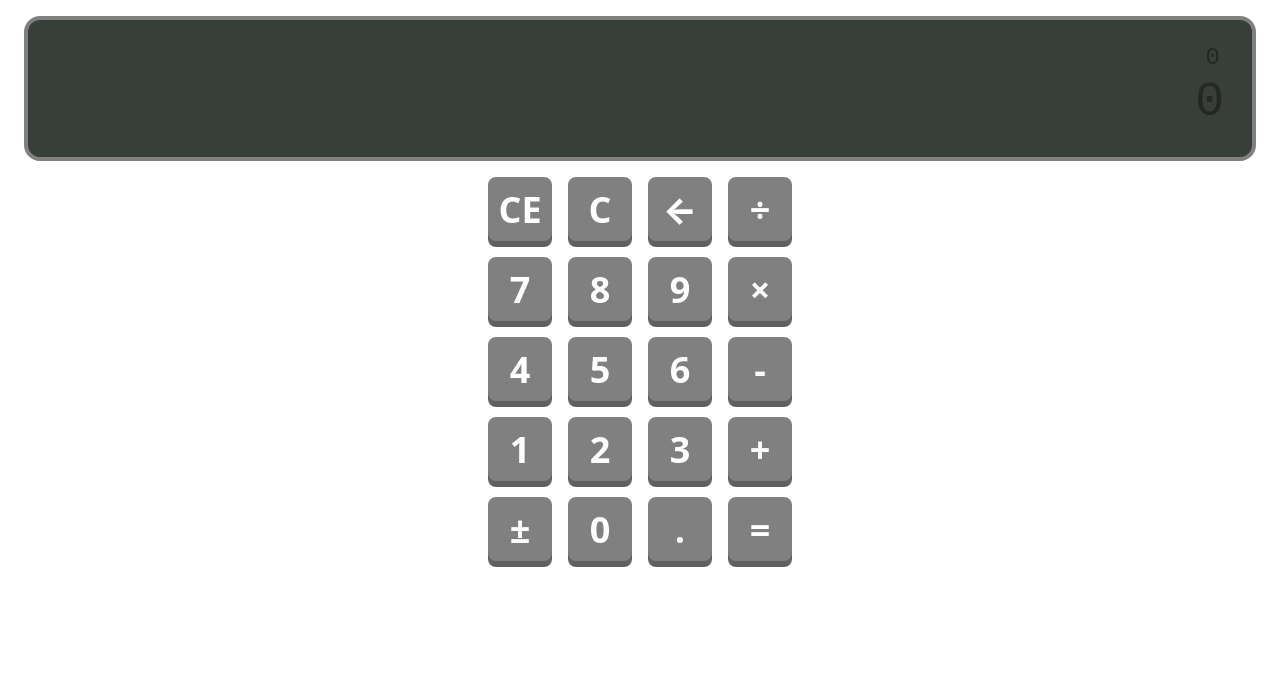
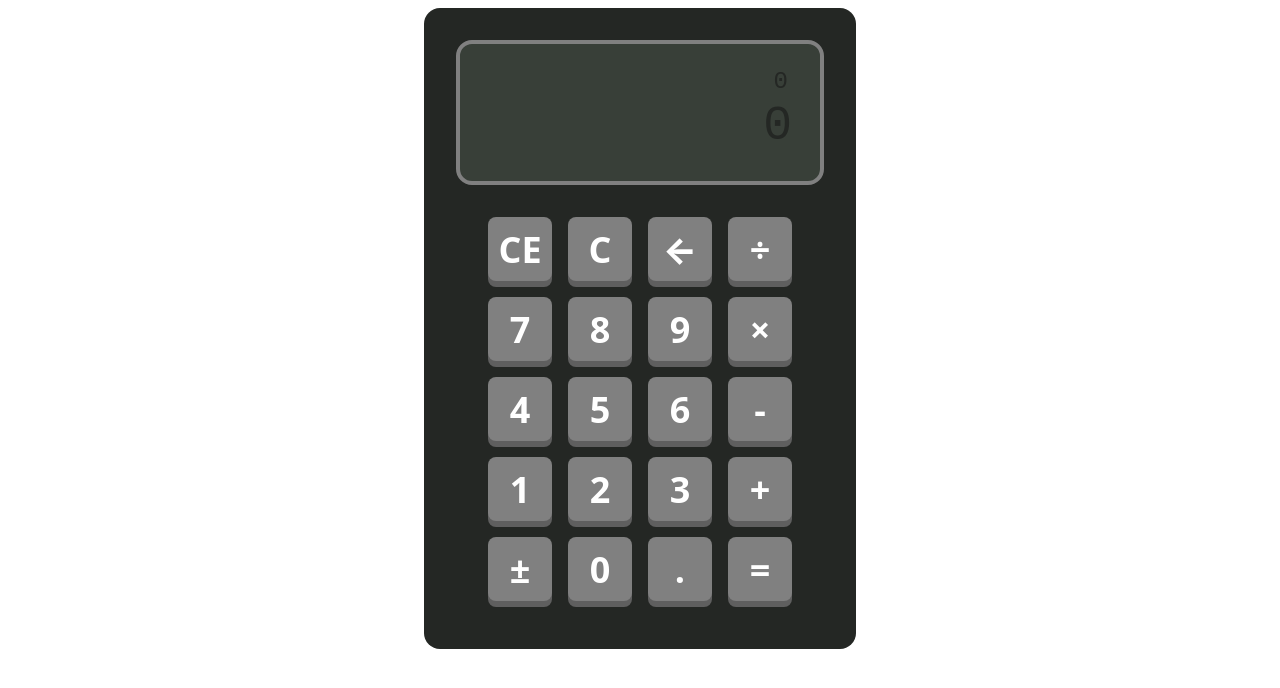
Before and after one commit to tnikFi/pocket-calculator, a plain HTML site: page index.html in a window 1280 px wide. Drawn offline with Linux system fonts and the light colour scheme.

Commit message:
Added calculator background

```diff
--- a/style.css
+++ b/style.css
@@ -1,5 +1,18 @@
 body {
     font-family: system-ui, -apple-system, BlinkMacSystemFont, 'Segoe UI', Roboto, Oxygen, Ubuntu, Cantarell, 'Open Sans', 'Helvetica Neue', sans-serif;
+    display: flex;
+    flex-direction: column;
+    justify-content: center;
+    align-items: center;
+}
+
+/* Calculator background */
+
+.app {
+    background-color: #242724;
+    width: 400px;
+    padding: 16px 16px;
+    border-radius: 16px;
 }
 
 
@@ -10,6 +23,8 @@ body {
     border-radius: 16px;
     border: 4px solid gray;
     font-family: monospace;
+    word-wrap: none;
+    overflow: hidden;
     padding: 1em 1em;
     font-size: 24px;
     color: #242724;
@@ -38,6 +53,7 @@ body {
     display: grid;
     justify-content: center;
     align-items: center;
+    margin: 32px 16px;
     gap: 16px;
 }
 
```
